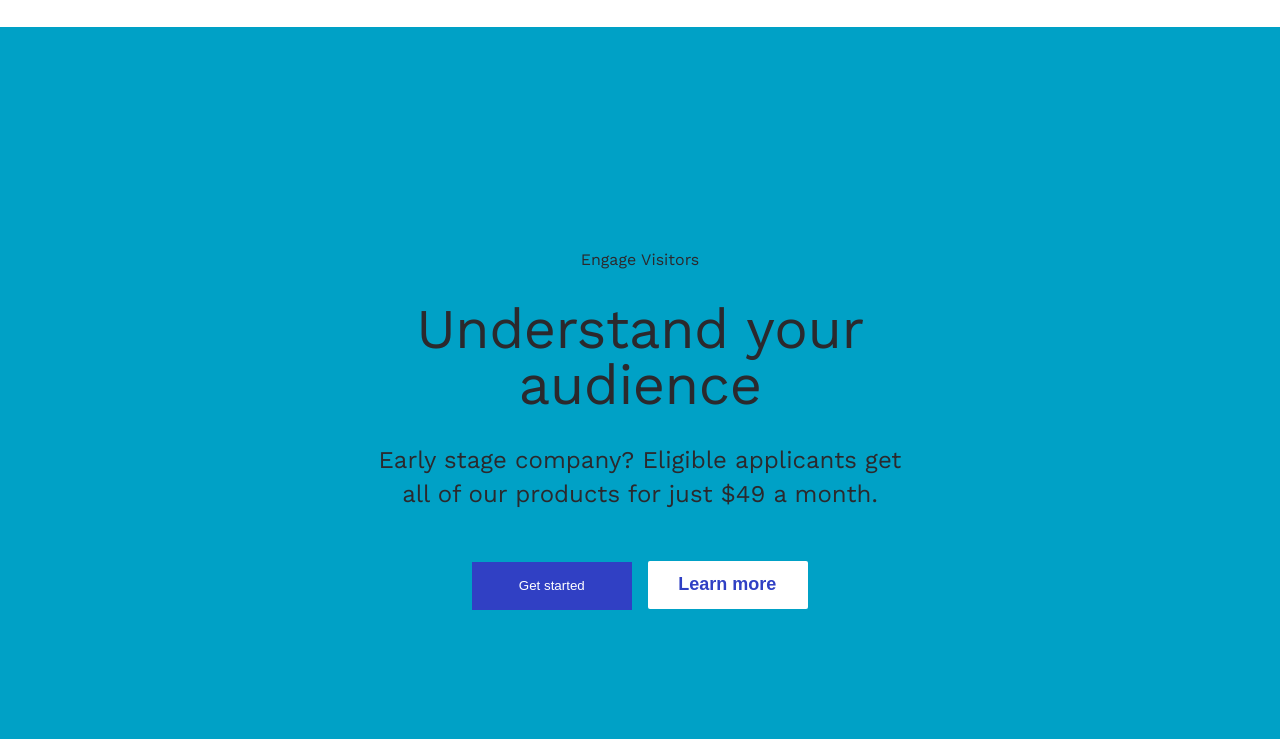
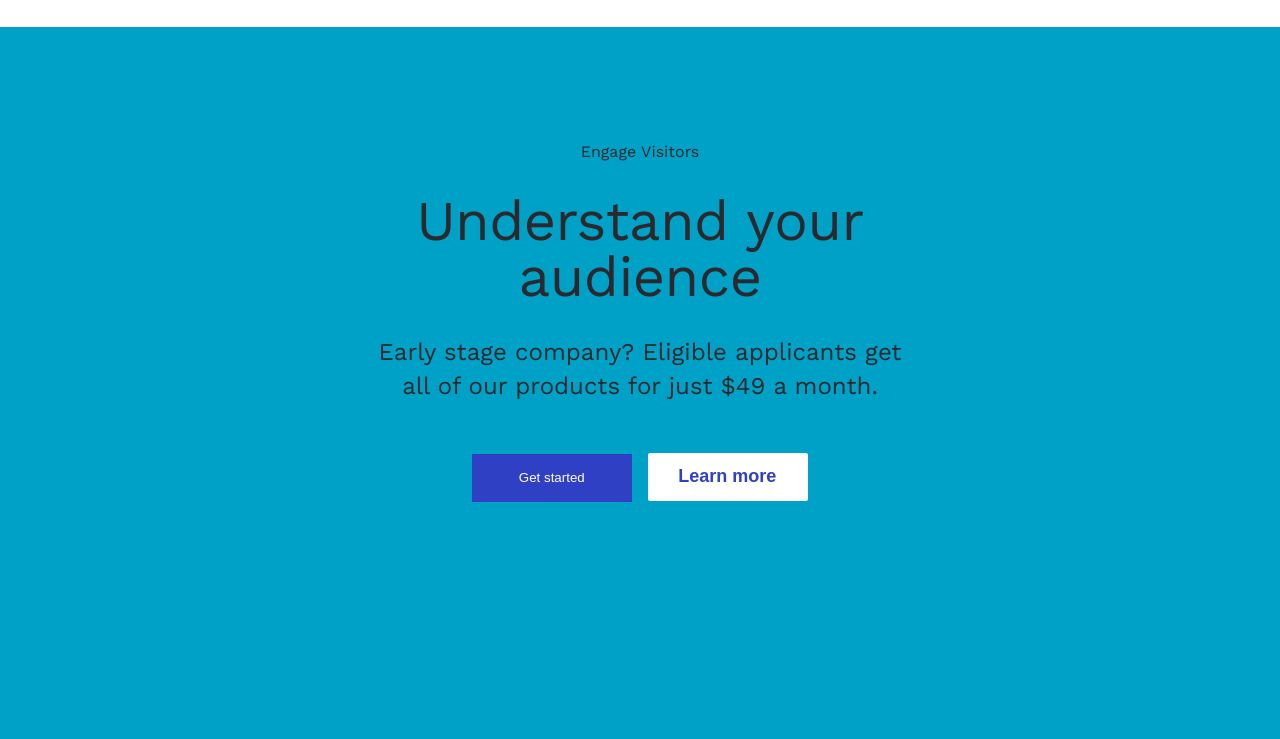
Before and after one commit to bohdanahostynska/just-relax, a plain HTML site: page index.html in a window 1280 px wide. Shown: the part 1720-2459 px from the top of the page. Drawn offline with nearby package versions, Linux system fonts and the light colour scheme.

Commit message:
Add files via upload

```diff
--- a/style/style.css
+++ b/style/style.css
@@ -271,16 +271,13 @@ li a:hover::after{
 
 
 .audience {
-
         background-color: #00A1C6;
-        mix-blend-mode: normal;
-        padding-top: 108px;
-        padding-bottom: 110px;
+      padding: 108px 0 110px;
  }
 
 .container{
     max-width: 1140px;
-    margin: 0 auto;
+
 }
 
 .audience__content{
@@ -304,7 +301,7 @@ li a:hover::after{
     margin-top: 231px;
     margin: 0 auto;
     max-width: 167px;
-    margin-top: 108px;
+
 
 }
 .audience__title{
@@ -338,7 +335,6 @@ li a:hover::after{
         padding: 17px 29px 18px 28px;
         margin-top: 51px;
         margin-bottom: 129px;
-
         margin-right: 10px;
     }
 
@@ -389,7 +385,7 @@ li a:hover::after{
         border-radius: 8px;
         margin-top: 111px;
         justify-self: center;
-       margin-bottom: 110px;
+
       }
 
      .audience-item:nth-child(9):hover{
```
